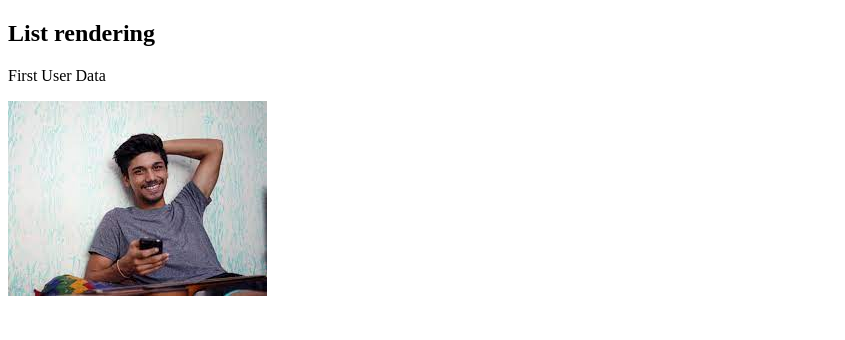
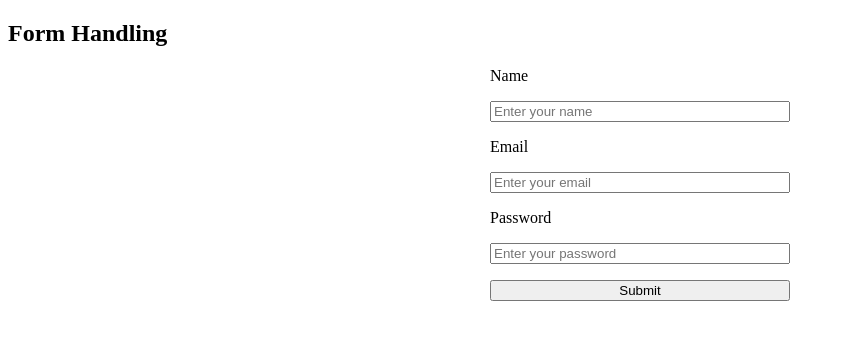
Before and after one commit to surajahirzde/Suraj_react_Classes, a React (Vite) app: page / in a window 1280 px wide. Shown: the top 340 px of the page, without its empty margins (0-845 px from the left). Built offline with nearby package versions, Linux system fonts and the light colour scheme.

Commit message:
code change

```diff
--- a/src/App.jsx
+++ b/src/App.jsx
@@ -11,7 +11,8 @@
 // import ChildComp from "./ChildComp";
 // import State from "./State";
 // import EventHandling from "./EventHandling";
-import List from "./List";
+import Form from "./Form";
+// import List from "./List";
 function App() {
   // const myName= "Suraj";
   return (
@@ -22,7 +23,8 @@ function App() {
       {/* <h3>State intro</h3> */}
       {/* <State /> */}
       {/* <EventHandling /> */}
-      <List />
+      {/* <List /> */}
+      <Form />
     </div>
   );
 }
--- /dev/null
+++ b/src/Form.jsx
@@ -0,0 +1,80 @@
+import { useState } from "react";
+
+const Form = () => {
+
+  const [name, setName] = useState("");
+  const [email, setEmail] = useState("");
+  const [password, setPassword] = useState("");
+  const [error,setError] = useState("")
+
+  const handleSubmit = (e) => {
+    e.preventDefault();
+    // const formData= new FormData(e.target);
+    // const name= formData.get("name")
+    // console.log(name)
+    // const email= formData.get("email")
+    // console.log(email)
+    // const password= formData.get("password")
+    // console.log(password)
+    // if (name.length > 3 && name > 12) {
+    //   alert("Form Submitted");
+    // }
+    //  check regex for name validation
+    if (name.match(/^[a-zA-Z]{3,12}$/)) {
+      alert("Form Submitted");
+    } else {
+      setError("Invalid Name");
+    }
+  };
+
+  return (
+    <section>
+      <h2>Form Handling</h2>
+      <form
+        style={{
+          display: "flex",
+          flexDirection: "column",
+          maxWidth: "300px",
+          margin: "auto",
+          gap: "1rem",
+        }}
+        onSubmit={handleSubmit}
+      >
+        <label htmlFor="name">Name</label>
+        <input
+          type="text"
+          id="name"
+          value={name}
+          onChange={(e) => setName(e.target.value)}
+          placeholder="Enter your name"
+          required
+        />
+        <label htmlFor="email">Email</label>
+        <input
+          type="email"
+          id="email"
+          value={email}
+          onChange={(e) => setEmail(e.target.value)}
+          placeholder="Enter your email"
+          required
+        />
+        <label htmlFor="password">Password</label>
+        <input
+          type="password"
+          id="password"
+          value={password}
+          onChange={(e) => setPassword(e.target.value)}
+          placeholder="Enter your password"
+          required
+        />
+        {/* <button type="submit">Submit</button> */}
+        <input type="submit" value="Submit" />
+      </form>
+      {
+        error.length > 0 && <p> {error}</p>
+      }
+    </section>
+  );
+};
+
+export default Form;
--- a/src/List.jsx
+++ b/src/List.jsx
@@ -43,7 +43,6 @@ const List = () => {
                 First User Data
             </p>
             <img src={user[0].image} alt={user[0].image} />
-
       <div className="listArea" style={{display:"none"}}>
         {user.map((element, index) => {
           return (
```
